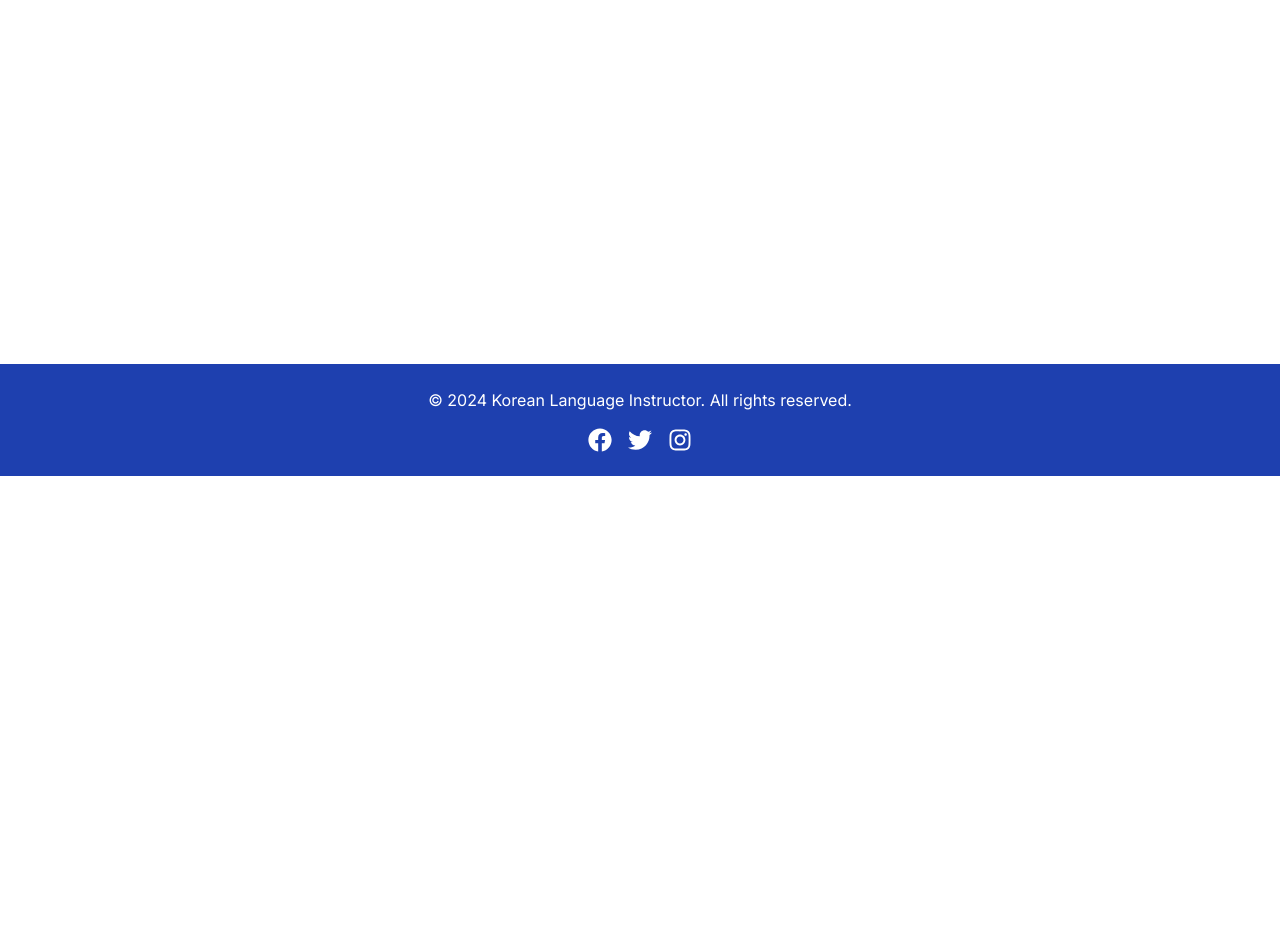
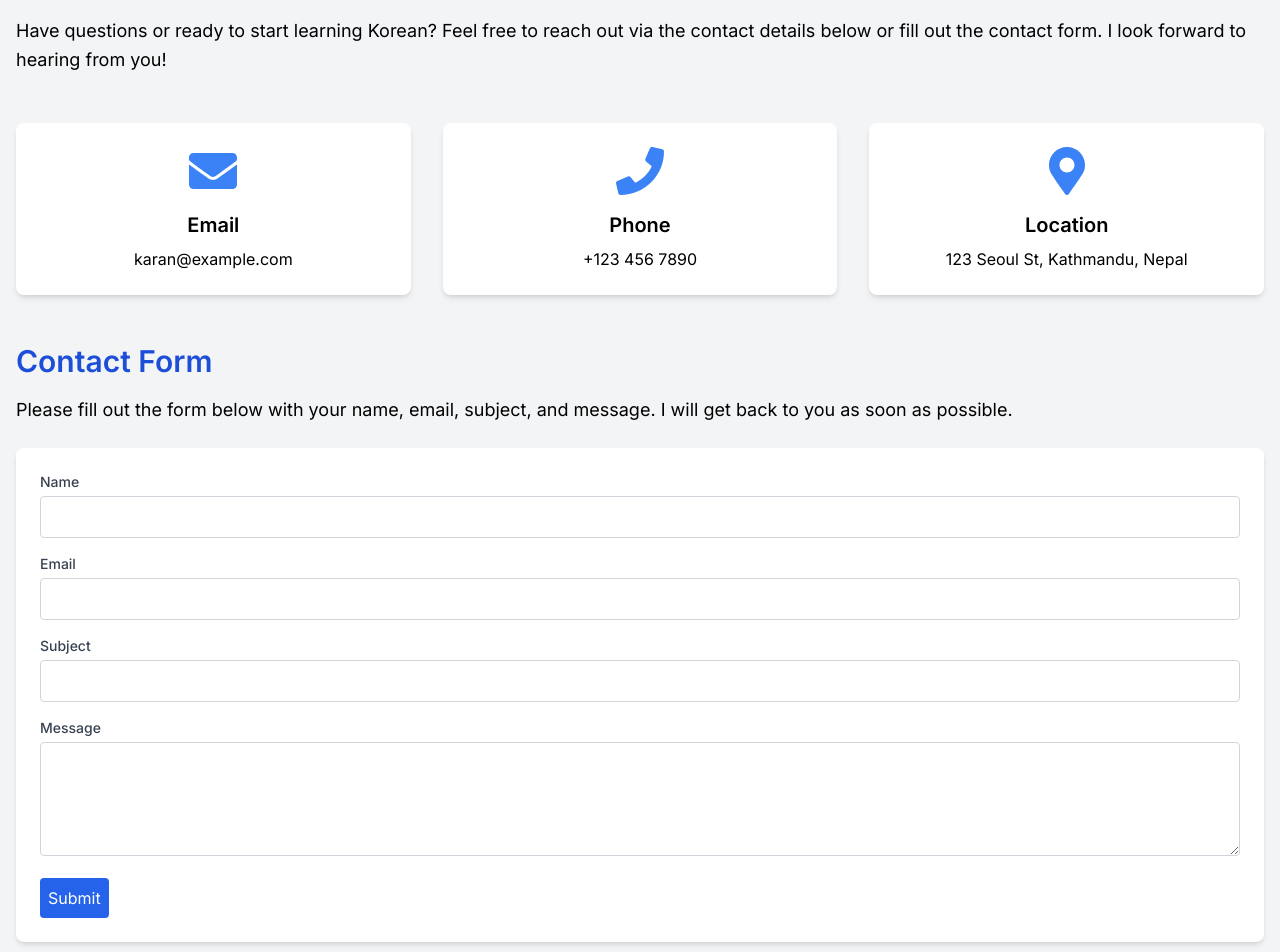
Before and after one commit to manutdmohit/language-instructor, a Next.js app: page /contact in a window 1280 px wide. Before the commit this address had no page. Shown: the part 500-1452 px from the top of the page. Before the commit the page ends 976 px from the top, so only its background shows below. Built offline with nearby package versions, Linux system fonts and the light colour scheme.

Commit message:
Add Contact Page

```diff
--- /dev/null
+++ b/src/app/contact/page.tsx
@@ -0,0 +1,268 @@
+'use client';
+
+import React from 'react';
+import { motion } from 'framer-motion';
+import {
+  FaEnvelope,
+  FaPhone,
+  FaMapMarkerAlt,
+  FaFacebook,
+  FaTwitter,
+  FaInstagram,
+} from 'react-icons/fa';
+import { useEffect, useState } from 'react';
+
+interface AnimatedIconProps {
+  icon: React.ComponentType<any>;
+  [key: string]: any;
+}
+
+const AnimatedIcon: React.FC<AnimatedIconProps> = ({
+  icon: Icon,
+  ...props
+}) => {
+  return (
+    <motion.div {...props}>
+      <Icon className="text-5xl mx-auto mb-4 text-blue-500" />
+    </motion.div>
+  );
+};
+
+export default function Contact() {
+  const [isLoaded, setIsLoaded] = useState(false);
+
+  useEffect(() => {
+    setIsLoaded(true);
+  }, []);
+
+  const fadeInUp = {
+    hidden: { opacity: 0, y: 50 },
+    visible: { opacity: 1, y: 0 },
+    transition: { type: 'spring', stiffness: 50 },
+  };
+
+  return (
+    <div className="min-h-screen bg-gray-100">
+      <header className="bg-gradient-to-r from-blue-600 to-blue-800 text-white py-20 md:py-32">
+        <div className="container mx-auto text-center">
+          <motion.div
+            initial={{ scale: 0.5, opacity: 0 }}
+            animate={{ scale: 1, opacity: 1 }}
+            transition={{ type: 'spring', stiffness: 50 }}
+            className="relative inline-block"
+          >
+            <h1 className="text-4xl md:text-5xl font-bold mb-4">Contact Me</h1>
+            <p className="text-xl md:text-2xl">
+              I'm here to help you start your Korean language journey!
+            </p>
+          </motion.div>
+        </div>
+      </header>
+
+      <main className="container mx-auto mt-8 p-4 space-y-12">
+        <motion.section
+          variants={fadeInUp}
+          initial="hidden"
+          animate={isLoaded ? 'visible' : 'hidden'}
+        >
+          <h2 className="text-3xl font-semibold mb-4 text-blue-700">
+            Get in Touch
+          </h2>
+          <p className="text-lg leading-relaxed">
+            Have questions or ready to start learning Korean? Feel free to reach
+            out via the contact details below or fill out the contact form. I
+            look forward to hearing from you!
+          </p>
+        </motion.section>
+
+        <motion.section
+          className="grid grid-cols-1 md:grid-cols-3 gap-8"
+          variants={{
+            hidden: { opacity: 0 },
+            visible: { opacity: 1, transition: { staggerChildren: 0.2 } },
+          }}
+          initial="hidden"
+          animate={isLoaded ? 'visible' : 'hidden'}
+        >
+          {[
+            {
+              icon: FaEnvelope,
+              title: 'Email',
+              text: 'karan@example.com',
+            },
+            {
+              icon: FaPhone,
+              title: 'Phone',
+              text: '+123 456 7890',
+            },
+            {
+              icon: FaMapMarkerAlt,
+              title: 'Location',
+              text: '123 Seoul St, Kathmandu, Nepal',
+            },
+          ].map(({ icon, title, text }, index) => (
+            <motion.div
+              key={index}
+              variants={fadeInUp}
+              className="bg-white p-6 rounded-lg shadow-md text-center hover:shadow-xl transition-shadow"
+            >
+              <AnimatedIcon icon={icon} variants={fadeInUp} />
+              <h3 className="text-xl font-semibold mb-2">{title}</h3>
+              <p>{text}</p>
+            </motion.div>
+          ))}
+        </motion.section>
+
+        <motion.section
+          variants={fadeInUp}
+          initial="hidden"
+          animate={isLoaded ? 'visible' : 'hidden'}
+        >
+          <h2 className="text-3xl font-semibold mb-4 text-blue-700">
+            Contact Form
+          </h2>
+          <p className="text-lg leading-relaxed mb-6">
+            Please fill out the form below with your name, email, subject, and
+            message. I will get back to you as soon as possible.
+          </p>
+          <form className="bg-white p-6 rounded-lg shadow-md space-y-4">
+            <div>
+              <label
+                htmlFor="name"
+                className="block text-sm font-medium text-gray-700"
+              >
+                Name
+              </label>
+              <input
+                type="text"
+                id="name"
+                className="mt-1 p-2 border border-gray-300 rounded w-full"
+              />
+            </div>
+            <div>
+              <label
+                htmlFor="email"
+                className="block text-sm font-medium text-gray-700"
+              >
+                Email
+              </label>
+              <input
+                type="email"
+                id="email"
+                className="mt-1 p-2 border border-gray-300 rounded w-full"
+              />
+            </div>
+            <div>
+              <label
+                htmlFor="subject"
+                className="block text-sm font-medium text-gray-700"
+              >
+                Subject
+              </label>
+              <input
+                type="text"
+                id="subject"
+                className="mt-1 p-2 border border-gray-300 rounded w-full"
+              />
+            </div>
+            <div>
+              <label
+                htmlFor="message"
+                className="block text-sm font-medium text-gray-700"
+              >
+                Message
+              </label>
+              <textarea
+                id="message"
+                className="mt-1 p-2 border border-gray-300 rounded w-full"
+                rows={4}
+              ></textarea>
+            </div>
+            <button
+              type="submit"
+              className="w-auto bg-blue-600 text-white p-2 rounded"
+            >
+              Submit
+            </button>
+          </form>
+        </motion.section>
+
+        <motion.section
+          variants={fadeInUp}
+          initial="hidden"
+          animate={isLoaded ? 'visible' : 'hidden'}
+        >
+          <h2 className="text-3xl font-semibold mb-4 text-blue-700">
+            Office Hours
+          </h2>
+          <p className="text-lg leading-relaxed">
+            I am available for contact or appointments during the following
+            hours:
+          </p>
+          <ul className="list-disc list-inside pl-4">
+            <li>Monday - Friday: 9:00 AM - 6:00 PM</li>
+            <li>Saturday: 10:00 AM - 4:00 PM</li>
+            <li>Sunday: Closed</li>
+          </ul>
+        </motion.section>
+
+        <motion.section
+          variants={fadeInUp}
+          initial="hidden"
+          animate={isLoaded ? 'visible' : 'hidden'}
+        >
+          <h2 className="text-3xl font-semibold mb-4 text-blue-700">
+            Connect with Me
+          </h2>
+          <p className="text-lg leading-relaxed mb-6">
+            Follow me on social media for updates, tips, and community
+            engagement:
+          </p>
+          <div className="flex space-x-4 justify-center">
+            {[
+              { icon: FaFacebook, link: 'https://www.facebook.com' },
+              { icon: FaTwitter, link: 'https://www.twitter.com' },
+              { icon: FaInstagram, link: 'https://www.instagram.com' },
+            ].map(({ icon, link }, index) => (
+              <a
+                key={index}
+                href={link}
+                target="_blank"
+                rel="noopener noreferrer"
+                className="text-blue-600 text-4xl hover:text-blue-800 transition-colors"
+              >
+                {React.createElement(icon)}
+              </a>
+            ))}
+          </div>
+        </motion.section>
+
+        <motion.section
+          variants={fadeInUp}
+          initial="hidden"
+          animate={isLoaded ? 'visible' : 'hidden'}
+        >
+          <h2 className="text-3xl font-semibold mb-4 text-blue-700">FAQ</h2>
+          <p className="text-lg leading-relaxed">
+            Have questions? Check out the FAQ section for quick answers to
+            common questions.
+          </p>
+        </motion.section>
+
+        <motion.section
+          variants={fadeInUp}
+          initial="hidden"
+          animate={isLoaded ? 'visible' : 'hidden'}
+        >
+          <h2 className="text-3xl font-semibold mb-4 text-blue-700">
+            Take the First Step
+          </h2>
+          <p className="text-lg leading-relaxed">
+            Embark on your Korean language learning journey today! I am here to
+            support you every step of the way.
+          </p>
+        </motion.section>
+      </main>
+    </div>
+  );
+}
```
